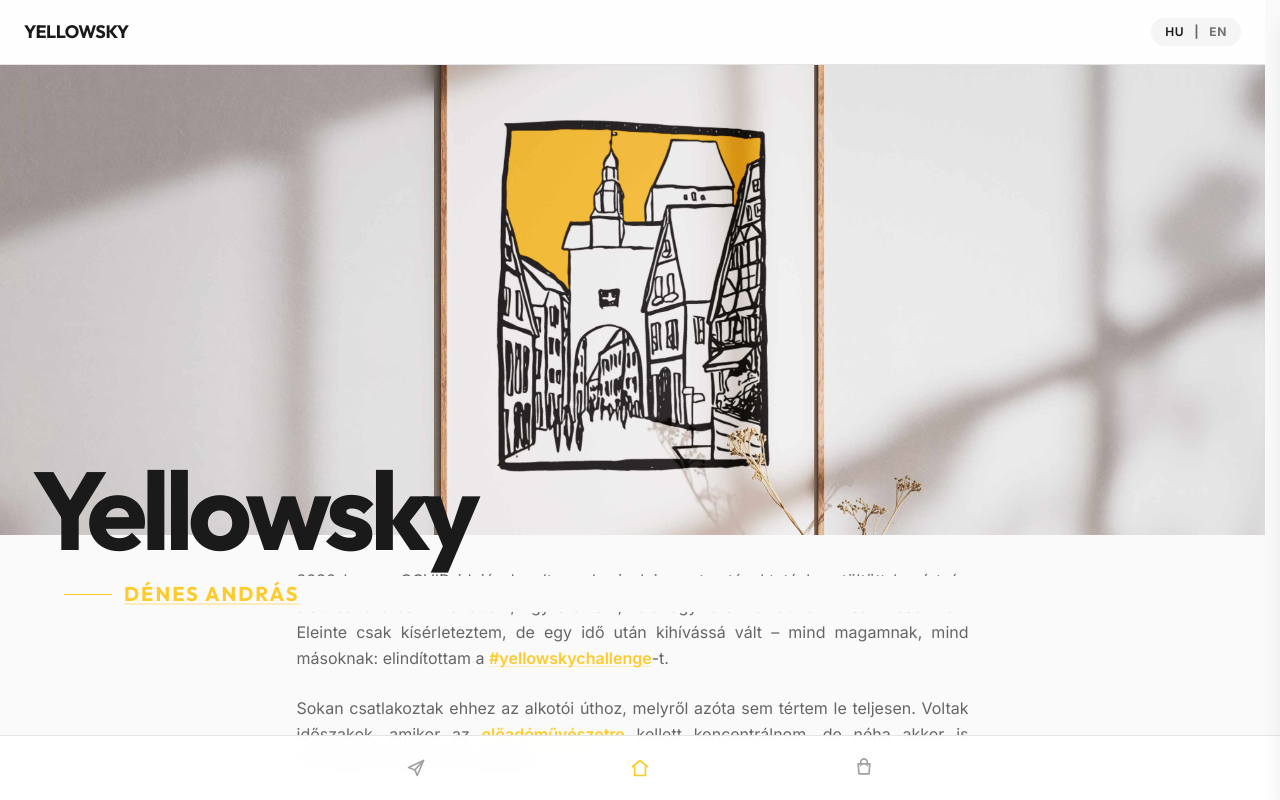
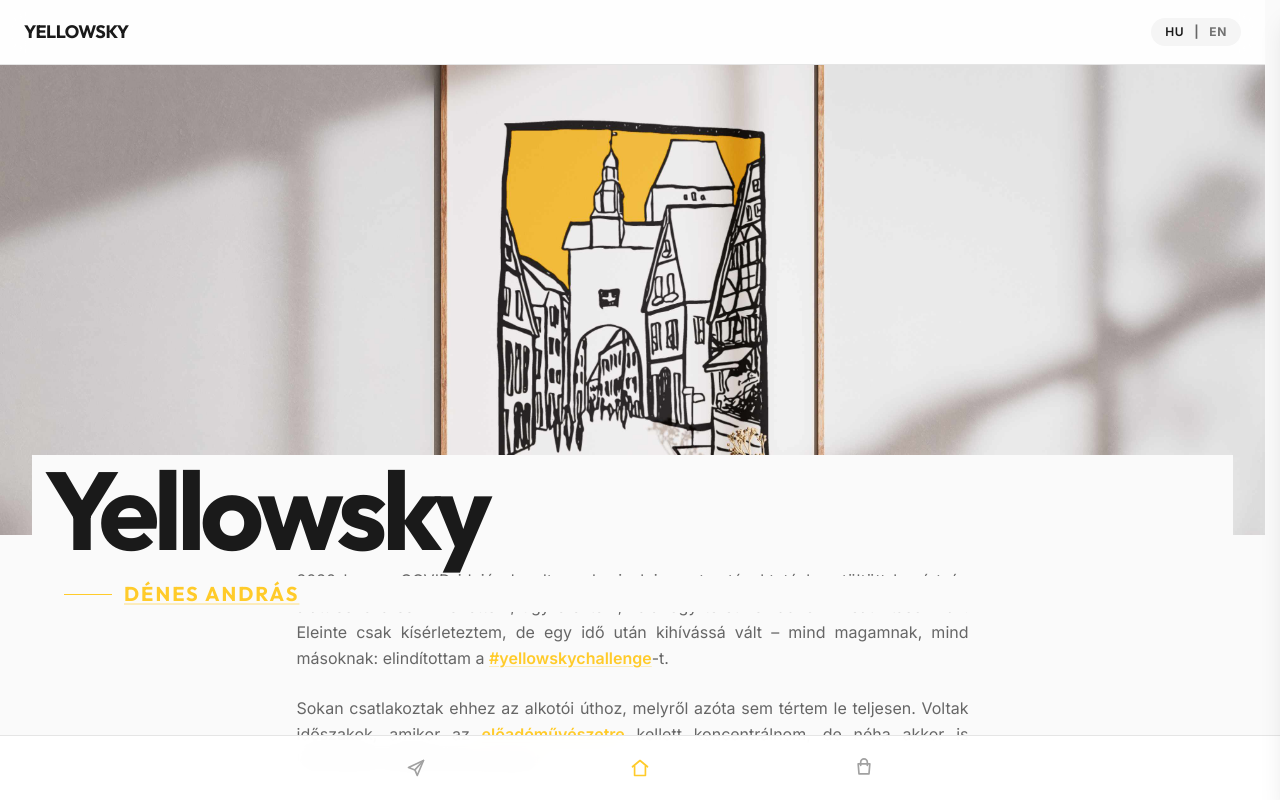
Before and after one commit to denandras/yellowsky, a Next.js app: page / in a window 1280 px wide. Shown: the top 800 px of the page. Built offline with nearby package versions, Linux system fonts and the light colour scheme; no server answers.

Commit message:
fix: add bg-background-light to YELLOWSKY title

```diff
--- a/components/home-page-client.tsx
+++ b/components/home-page-client.tsx
@@ -248,7 +248,7 @@ export default function HomePageClient({ initialLanguage, communityPosts = [] }:
             {/* Title at image edge - negative offset to move lower */}
             <div className="absolute left-0 right-0 pointer-events-none z-10" style={{ bottom: '-30px' }}>
               <div className="px-6 md:px-8">
-                <h1 className="font-display text-[5.5rem] md:text-[6.9rem] font-bold leading-none tracking-tighter text-left text-text-dark">
+                <h1 className="font-display text-[5.5rem] md:text-[6.9rem] font-bold leading-none tracking-tighter text-left text-text-dark bg-background-light px-3">
                   {labels.title}
                 </h1>
               </div>
```
